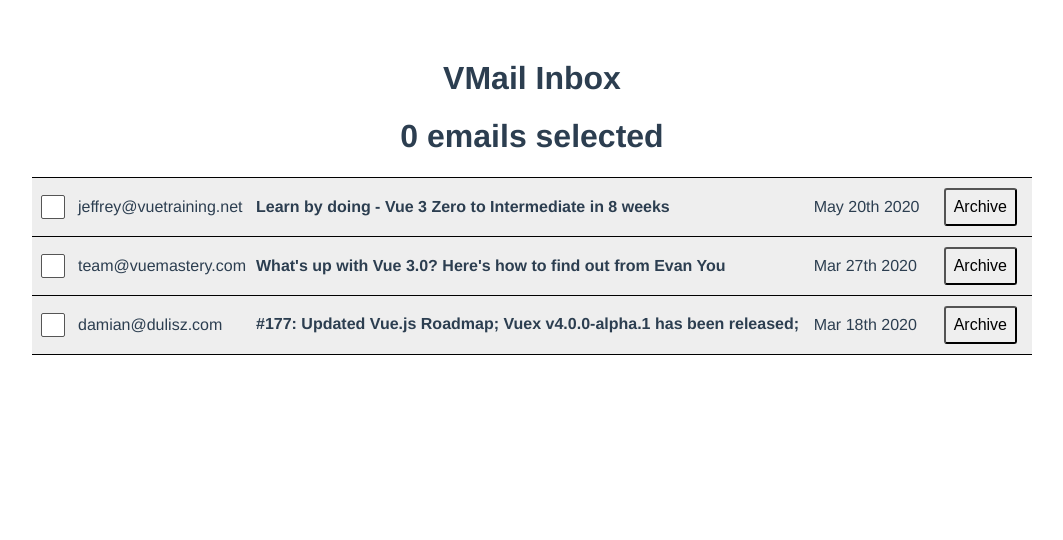
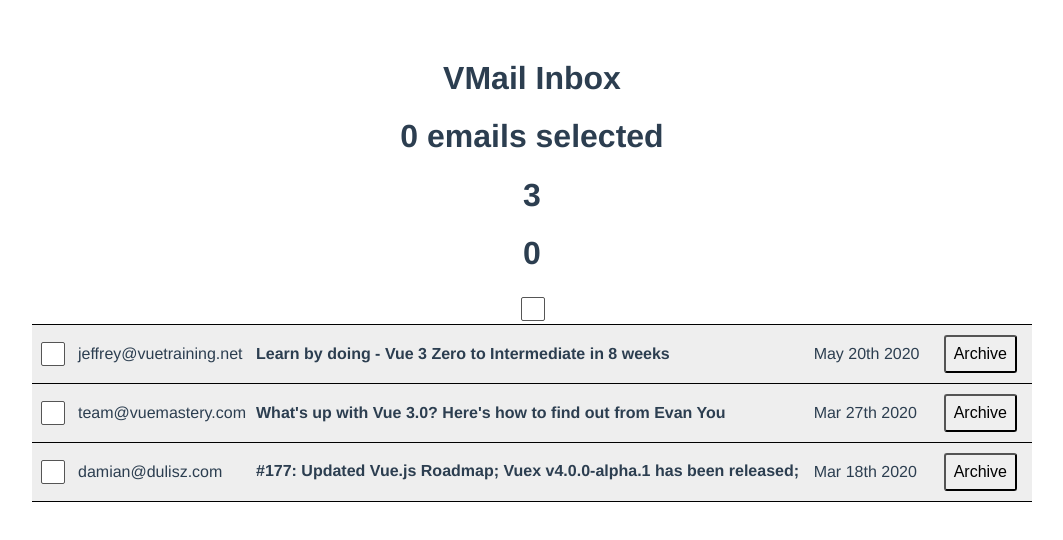
Before and after one commit to hsimao/vue3-email, a Vue app: page / in a window 1280 px wide. Shown: the top 540 px of the page, without its empty margins (108-1171 px from the left). Built offline with nearby package versions, Linux system fonts and the light colour scheme; data requests are answered from the project's data file.

Commit message:
add: added selected all logic

```diff
--- a/src/components/BulkActionBar.vue
+++ b/src/components/BulkActionBar.vue
@@ -1,61 +1,39 @@
 <template>
-  <div class="bulk-action-bar">
-    <span class="checkbox">
-      <input
-        type="checkbox"
-        :checked="allAreSelected"
-        :class="[partialSelection ? 'partial-check' : '']"
-        @click="bulkSelect"
-      />
-    </span>
-
-    <span class="buttons">
-      <button
-        @click="emailSelection.markRead()"
-        :disabled="Array.from(emailSelection.emails).every(e => e.read)"
-      >
-        Mark Read
-      </button>
-      <button
-        @click="emailSelection.markUnread()"
-        :disabled="Array.from(emailSelection.emails).every(e => !e.read)"
-      >
-        Mark Unread
-      </button>
-      <button
-        v-if="selectedScreen == 'inbox'"
-        @click="emailSelection.archive()"
-        :disabled="numberSelected == 0"
-      >
-        Archive
-      </button>
-      <button v-else @click="emailSelection.moveToInbox()" :disabled="numberSelected == 0">
-        Move to Inbox
-      </button>
-    </span>
+  <div>
+    <h1>{{ emails.length }}</h1>
+    <h1>{{ emailSelection.emails.size }}</h1>
+    <input type="checkbox"
+      :checked="allEmailsSelected"
+      :class="[someEmailsSelected ? 'partial-check' : '']"
+      @click="bulkSelect" />
   </div>
 </template>
 
 <script>
-import { useEmailSelection } from '../composition/useEmailSelection';
 import { computed } from 'vue';
+import useEmailSelection from '@/composables/useEmailSelection';
 
 export default {
+  name: 'BulkActionBar',
+  props: {
+    emails: {
+      type: Array,
+      required: true
+    }
+  },
   setup(props) {
-    let emailSelection = useEmailSelection();
-
-    let numberSelected = computed(() => {
-      return emailSelection.emails.size;
+    const emailSelection = useEmailSelection();
+    const numberSelected = computed(() => emailSelection.emails.size);
+    const numberEmails = props.emails.length;
+    const allEmailsSelected = computed(() => {
+      return numberSelected.value === numberEmails;
     });
-    let allAreSelected = computed(() => {
-      return props.emails.length == numberSelected.value && numberSelected.value !== 0;
-    });
-    let partialSelection = computed(() => {
-      return numberSelected.value > 0 && !allAreSelected.value;
+    const someEmailsSelected = computed(() => {
+      return numberSelected.value > 0 && numberSelected.value < numberEmails;
     });
 
-    let bulkSelect = function() {
-      if (allAreSelected.value) {
+    const bulkSelect = () => {
+      if (allEmailsSelected.value) {
         emailSelection.clear();
       } else {
         emailSelection.addMultiple(props.emails);
@@ -63,22 +41,11 @@
     };
 
     return {
-      partialSelection,
-      allAreSelected,
-      bulkSelect,
-      emailSelection,
-      numberSelected
+      emailSelection: useEmailSelection(),
+      allEmailsSelected,
+      someEmailsSelected,
+      bulkSelect
     };
-  },
-  props: {
-    emails: {
-      type: Array,
-      required: true
-    },
-    selectedScreen: {
-      type: String,
-      required: true
-    }
   }
 };
 </script>
--- a/src/components/MailTable.vue
+++ b/src/components/MailTable.vue
@@ -1,5 +1,6 @@
 <template>
   <h1>{{ emailSelection.emails.size }} emails selected</h1>
+  <BulkActionBar :emails="unarchivedEmails" />
   <table class="mail-table">
     <tbody>
       <tr v-for="email in unarchivedEmails"
@@ -8,7 +9,7 @@
         <td>
           <input type="checkbox"
             @click="emailSelection.toggle(email)"
-            :selected="emailSelection.emails.has(email)" />
+            :checked="emailSelection.emails.has(email)" />
         </td>
         <td @click="openEmail(email)">{{ email.from }}</td>
         <td @click="openEmail(email)">
@@ -37,6 +38,7 @@
 import { ref, reactive, computed } from 'vue';
 import MailView from '@/components/MailView.vue';
 import ModalView from '@/components/ModalView';
+import BulkActionBar from '@/components/BulkActionBar';
 import useEmailSelection from '@/composables/useEmailSelection';
 const baseUrl = 'http://localhost:3000';
 
@@ -44,7 +46,8 @@
   name: 'MailTable',
   components: {
     MailView,
-    ModalView
+    ModalView,
+    BulkActionBar
   },
   async setup() {
     const { data } = await axios.get(`${baseUrl}/emails`);
--- a/src/composables/useEmailSelection.js
+++ b/src/composables/useEmailSelection.js
@@ -10,9 +10,20 @@
       emails.add(email);
     }
   };
+
+  const clear = () => {
+    emails.clear();
+  };
+
+  const addMultiple = newEmails => {
+    newEmails.forEach(email => emails.add(email));
+  };
+
   return {
     emails,
-    toggle
+    toggle,
+    clear,
+    addMultiple
   };
 }
 
```
